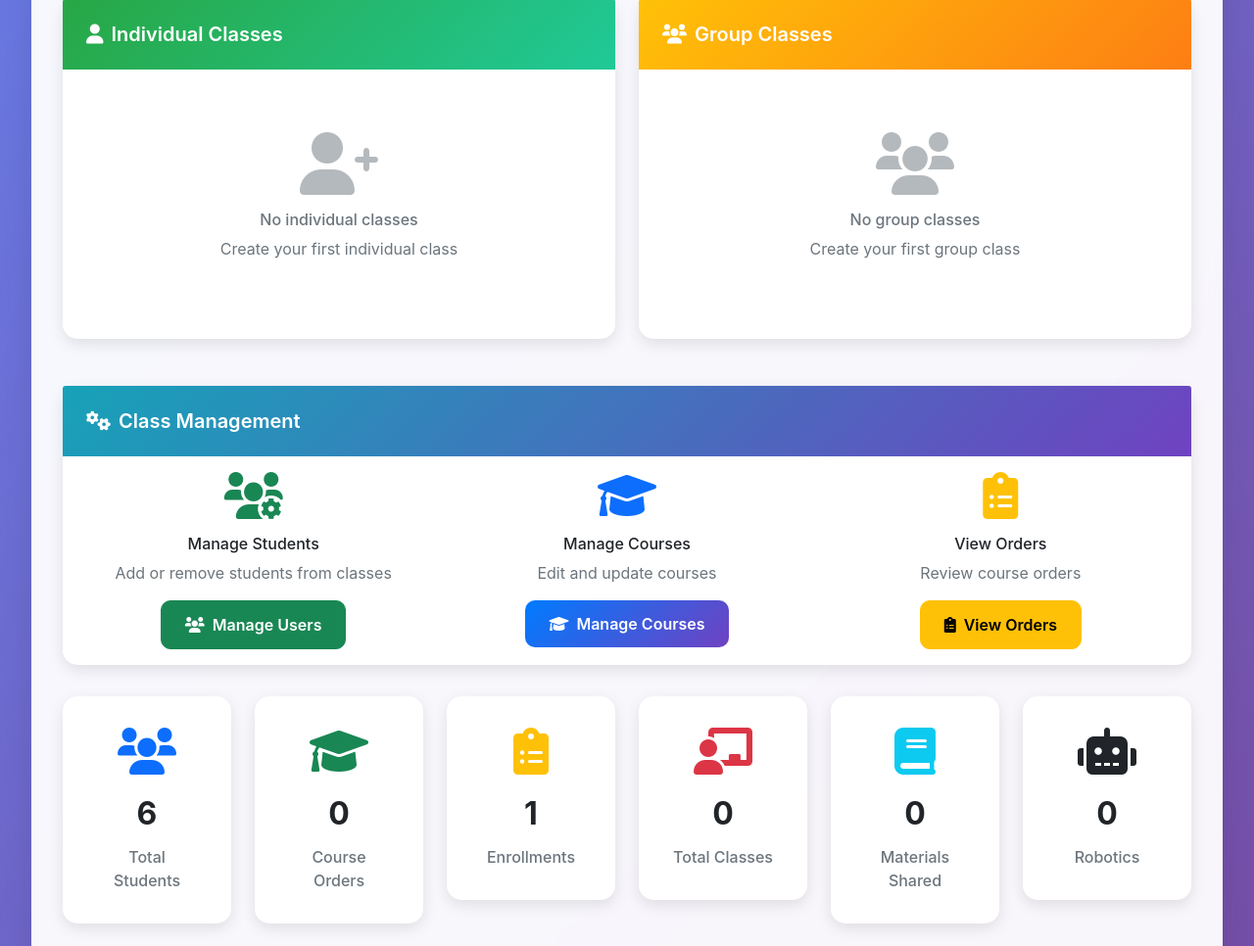
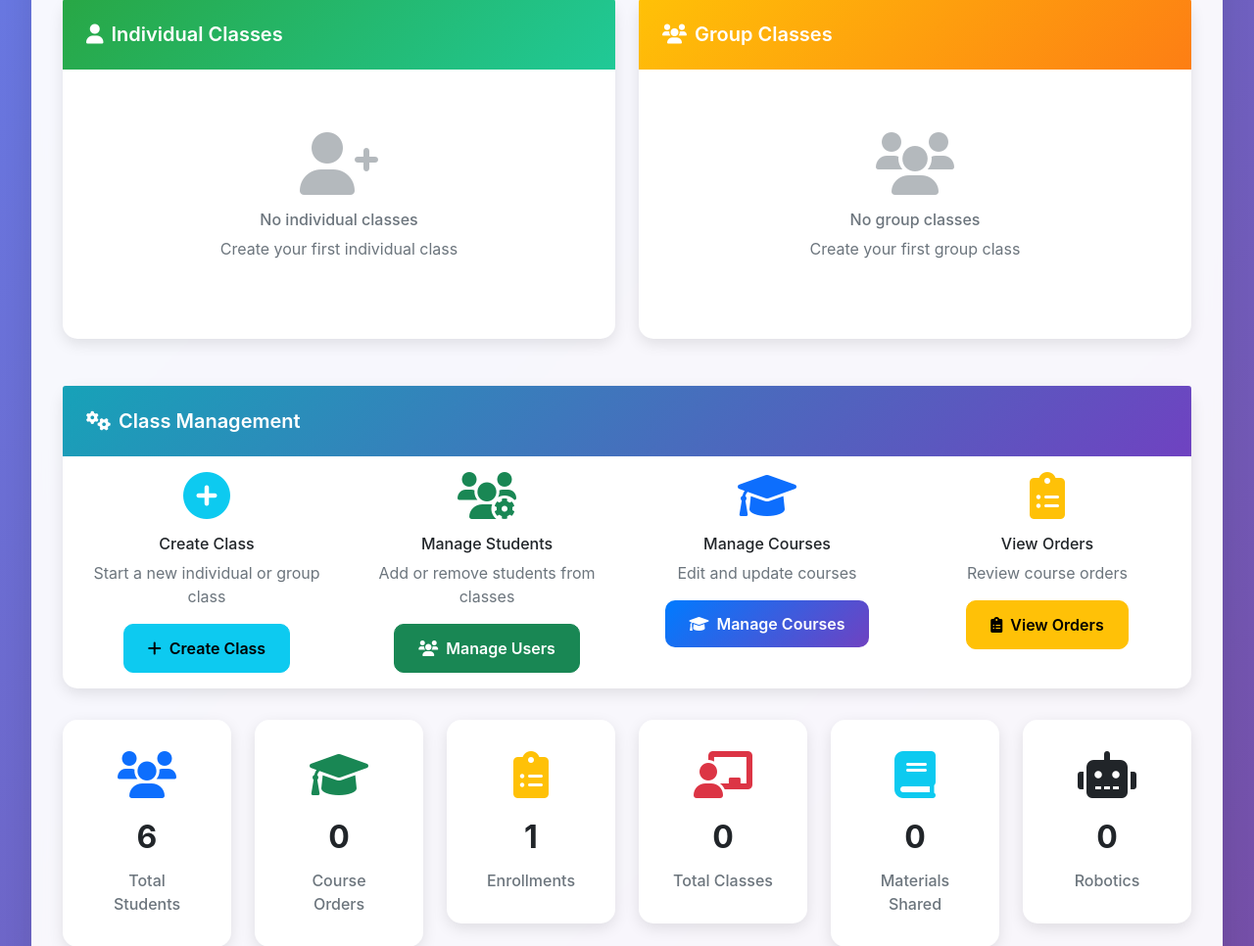
Before and after one commit to BuxinFutureAccademy/BuxinFutureAccademy, a Flask app: page /admin/dashboard in a window 1280 px wide, after a click on "Classes". Shown: the part 379-1345 px from the top of the page at 98% size. Run offline with Flask 3, Linux system fonts and the light colour scheme; a user stored in the database is signed in; data comes from the database, SQL or seed files in the repository; data that the repository does not hold is empty; some libraries are stand-ins or nearby versions.

Commit message:
Add Create Class button and route to admin dashboard

```diff
--- a/templates/admin_dashboard.html
+++ b/templates/admin_dashboard.html
@@ -532,7 +532,17 @@ Links will be automatically formatted and clickable for students." required></te
                 </div>
                 <div class="card-body">
                     <div class="row">
-                        <div class="col-md-4">
+                        <div class="col-md-3">
+                            <div class="text-center">
+                                <i class="fas fa-plus-circle fa-3x text-info mb-3"></i>
+                                <h6>Create Class</h6>
+                                <p class="text-muted">Start a new individual or group class</p>
+                                <a href="{{ url_for('admin.create_class') }}" class="btn btn-info">
+                                    <i class="fas fa-plus me-2"></i>Create Class
+                                </a>
+                            </div>
+                        </div>
+                        <div class="col-md-3">
                             <div class="text-center">
                                 <i class="fas fa-users-cog fa-3x text-success mb-3"></i>
                                 <h6>Manage Students</h6>
@@ -542,7 +552,7 @@ Links will be automatically formatted and clickable for students." required></te
                                 </a>
                             </div>
                         </div>
-                        <div class="col-md-4">
+                        <div class="col-md-3">
                             <div class="text-center">
                                 <i class="fas fa-graduation-cap fa-3x text-primary mb-3"></i>
                                 <h6>Manage Courses</h6>
@@ -552,7 +562,7 @@ Links will be automatically formatted and clickable for students." required></te
                                 </a>
                             </div>
                         </div>
-                        <div class="col-md-4">
+                        <div class="col-md-3">
                             <div class="text-center">
                                 <i class="fas fa-clipboard-list fa-3x text-warning mb-3"></i>
                                 <h6>View Orders</h6>
--- a/webapp/routes/admin.py
+++ b/webapp/routes/admin.py
@@ -9,6 +9,8 @@ from ..models import (
     ClassEnrollment,
     StudentProject,
     RoboticsProjectSubmission,
+    IndividualClass,
+    GroupClass,
 )
 
 bp = Blueprint('admin', __name__)
@@ -194,6 +196,64 @@ def admin_users():
     return render_template('admin_users.html', users=users, search_term=search)
 
 
+@bp.route('/admin/create-class', methods=['GET', 'POST'])
+@login_required
+def create_class():
+    if not current_user.is_admin:
+        flash('Access denied. Admin privileges required.', 'danger')
+        return redirect(url_for('main.index'))
+
+    from flask import request
+
+    if request.method == 'POST':
+        class_type = request.form.get('class_type', 'individual')
+        name = request.form.get('name', '').strip()
+        description = request.form.get('description', '').strip()
+        price = request.form.get('price', 100)
+        max_students = request.form.get('max_students', 10)
+
+        if not name:
+            flash('Class name is required.', 'danger')
+            return render_template('create_class.html')
+
+        try:
+            price = float(price)
+        except:
+            price = 100.0
+
+        try:
+            if class_type == 'individual':
+                new_class = IndividualClass(
+                    name=name,
+                    description=description,
+                    teacher_id=current_user.id,
+                    price=price
+                )
+            else:
+                try:
+                    max_students = int(max_students)
+                except:
+                    max_students = 10
+                new_class = GroupClass(
+                    name=name,
+                    description=description,
+                    teacher_id=current_user.id,
+                    price=price,
+                    max_students=max_students
+                )
+
+            db.session.add(new_class)
+            db.session.commit()
+            flash(f'{class_type.title()} class "{name}" created successfully!', 'success')
+            return redirect(url_for('admin.admin_dashboard'))
+        except Exception as e:
+            db.session.rollback()
+            flash(f'Error creating class: {str(e)}', 'danger')
+            return render_template('create_class.html')
+
+    return render_template('create_class.html')
+
+
 @bp.route('/student/dashboard')
 @login_required
 def student_dashboard():
```
